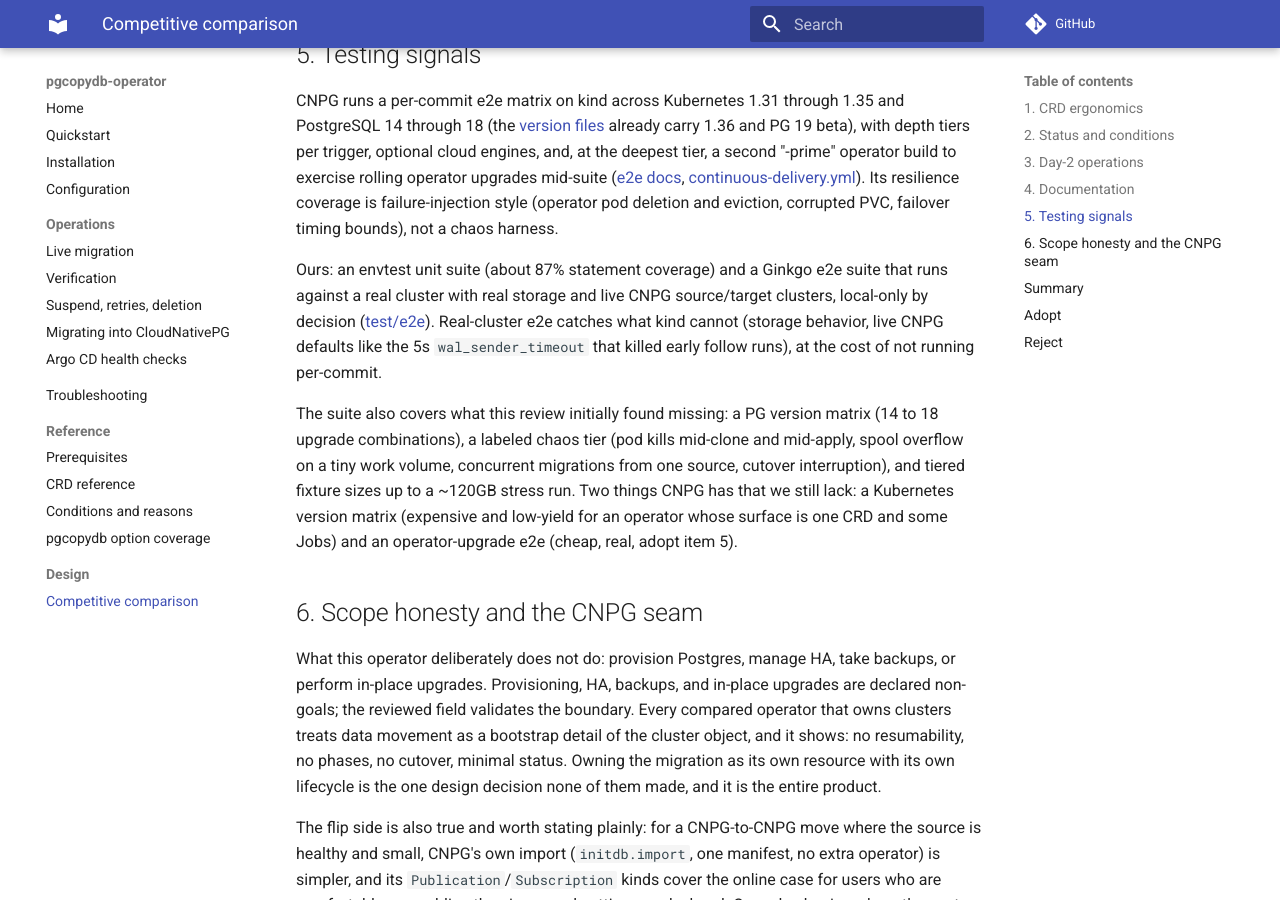
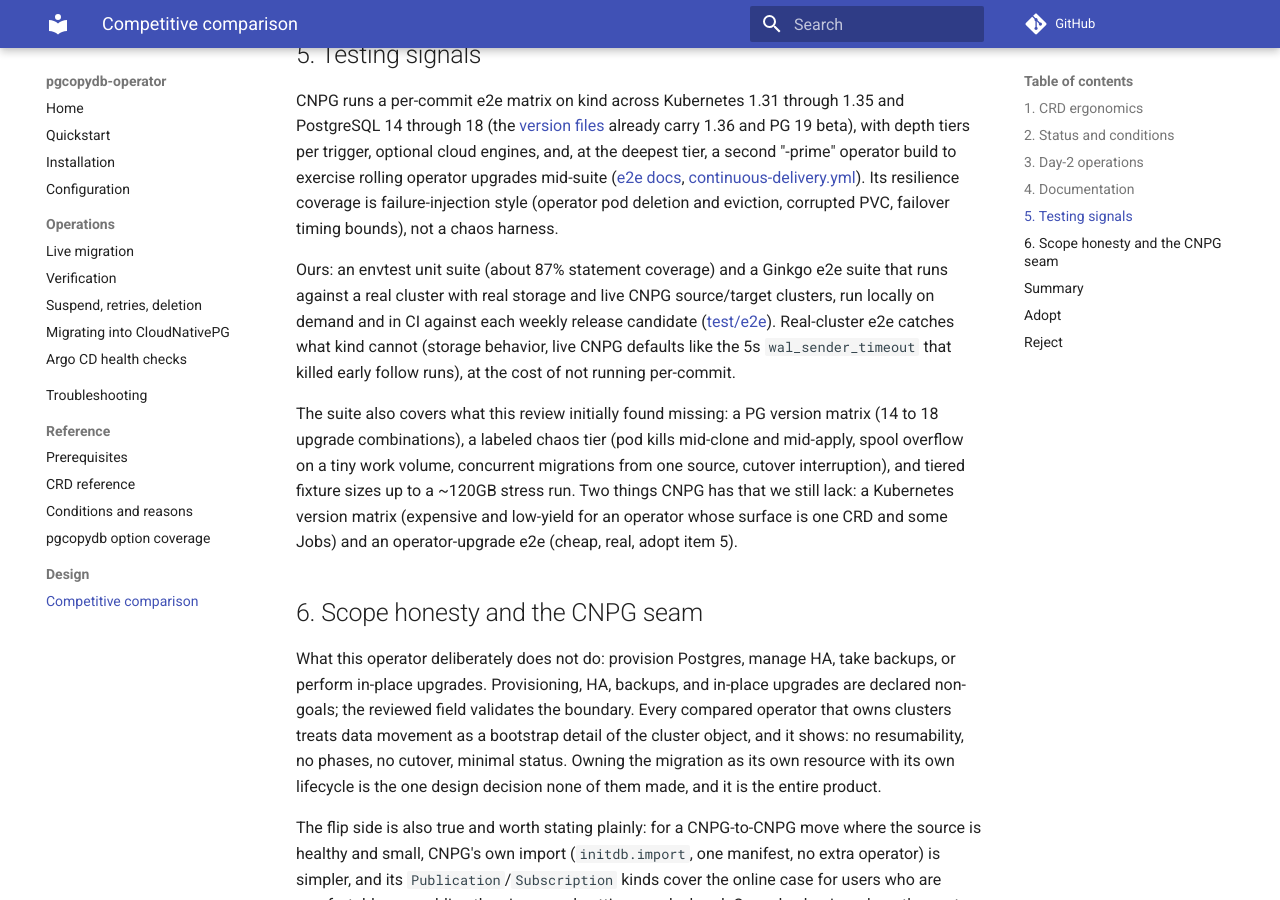
Before and after one commit to ydixken/pgcopydb-operator, an MkDocs documentation site: the page built from docs/design/comparison.md, in a window 1280 px wide and 900 px high, scrolled down 4909 px. Built offline with MkDocs 1.6.1 and Material for MkDocs 9.7.7, drawn with Linux system fonts in a browser that asks for light colours; comment, search, counter and statistics services are not loaded.

Commit message:
docs: the e2e suite is no longer local-only in the comparison
The testing-signals section still called it a decision. It runs against
each weekly release candidate now; not per commit, which is the part of
the trade-off that still holds.

Claude-Session: https://claude.ai/code/session_01Po72tyNtQbRMm7UcRiEUN8

```diff
--- a/docs/design/comparison.md
+++ b/docs/design/comparison.md
@@ -65,7 +65,7 @@ Ours is an mkdocs-material site: quickstart, installation, configuration, the [l
 
 CNPG runs a per-commit e2e matrix on kind across Kubernetes 1.31 through 1.35 and PostgreSQL 14 through 18 (the [version files](https://github.com/cloudnative-pg/cloudnative-pg/blob/main/.github/kind_versions.json) already carry 1.36 and PG 19 beta), with depth tiers per trigger, optional cloud engines, and, at the deepest tier, a second "-prime" operator build to exercise rolling operator upgrades mid-suite ([e2e docs](https://cloudnative-pg.io/docs/devel/e2e), [continuous-delivery.yml](https://github.com/cloudnative-pg/cloudnative-pg/blob/main/.github/workflows/continuous-delivery.yml)). Its resilience coverage is failure-injection style (operator pod deletion and eviction, corrupted PVC, failover timing bounds), not a chaos harness.
 
-Ours: an envtest unit suite (about 87% statement coverage) and a Ginkgo e2e suite that runs against a real cluster with real storage and live CNPG source/target clusters, local-only by decision ([test/e2e](https://github.com/ydixken/pgcopydb-operator/blob/main/test/e2e/e2e_test.go)). Real-cluster e2e catches what kind cannot (storage behavior, live CNPG defaults like the 5s `wal_sender_timeout` that killed early follow runs), at the cost of not running per-commit.
+Ours: an envtest unit suite (about 87% statement coverage) and a Ginkgo e2e suite that runs against a real cluster with real storage and live CNPG source/target clusters, run locally on demand and in CI against each weekly release candidate ([test/e2e](https://github.com/ydixken/pgcopydb-operator/blob/main/test/e2e/e2e_test.go)). Real-cluster e2e catches what kind cannot (storage behavior, live CNPG defaults like the 5s `wal_sender_timeout` that killed early follow runs), at the cost of not running per-commit.
 
 The suite also covers what this review initially found missing: a PG version matrix (14 to 18 upgrade combinations), a labeled chaos tier (pod kills mid-clone and mid-apply, spool overflow on a tiny work volume, concurrent migrations from one source, cutover interruption), and tiered fixture sizes up to a ~120GB stress run. Two things CNPG has that we still lack: a Kubernetes version matrix (expensive and low-yield for an operator whose surface is one CRD and some Jobs) and an operator-upgrade e2e (cheap, real, adopt item 5).
 
```
